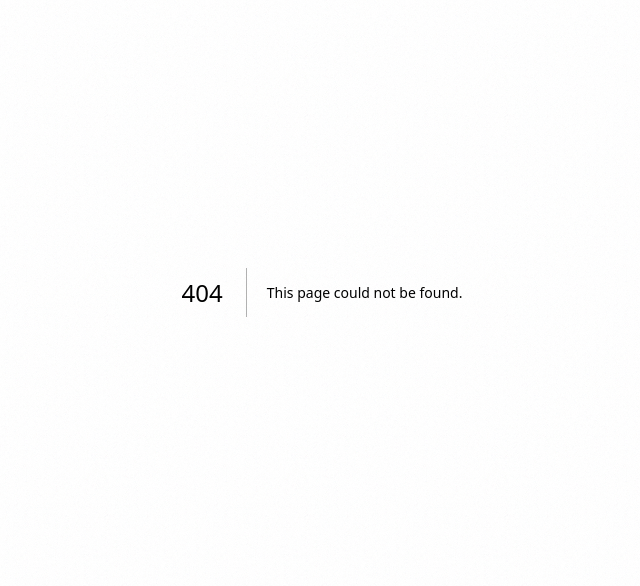
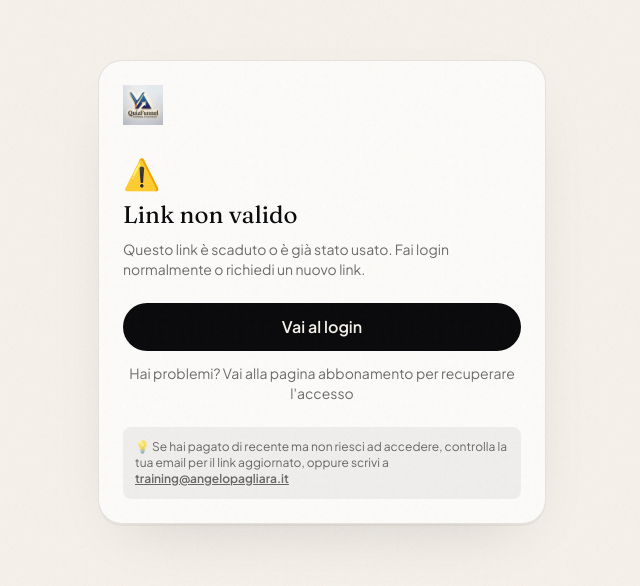
Before and after one commit to saam40ac/quizfunnel, a Next.js app: page /login/magic/error in a window 1280 px wide. Before the commit this address had no page. Shown: the part 108-694 px from the top of the page, without its empty margins (318-958 px from the left). Built offline with nearby package versions, Linux system fonts and the light colour scheme.

Commit message:
Create page.tsx

```diff
--- /dev/null
+++ b/src/app/login/magic/error/page.tsx
@@ -0,0 +1,68 @@
+import Link from "next/link";
+
+/**
+ * Pagina di errore per quando il magic link non funziona.
+ *
+ * Viene mostrata dopo redirect dal Route Handler /login/magic quando:
+ * - Il token è mancante (reason=missing)
+ * - Il token è scaduto, già usato, o non esiste (reason=invalid)
+ */
+export default function MagicLinkErrorPage({
+  searchParams,
+}: {
+  searchParams: { reason?: string };
+}) {
+  const reason = searchParams.reason || "invalid";
+
+  const messages: Record<string, string> = {
+    missing: "Link non valido. Manca il token di accesso.",
+    invalid:
+      "Questo link è scaduto o è già stato usato. Fai login normalmente o richiedi un nuovo link.",
+  };
+
+  return (
+    <main className="grid min-h-screen place-items-center px-6">
+      <div className="card w-full max-w-md">
+        <Link href="/" className="inline-block">
+          {/* eslint-disable-next-line @next/next/no-img-element */}
+          <img
+            src="/branding/logo-quizfunnel-full.jpg"
+            alt="QuizFunnel"
+            className="h-10 w-auto"
+          />
+        </Link>
+
+        <div className="mt-6">
+          <div className="text-3xl">⚠️</div>
+          <h1 className="mt-2 font-display text-2xl">Link non valido</h1>
+          <p className="mt-2 text-sm text-ink/60">
+            {messages[reason] || messages.invalid}
+          </p>
+        </div>
+
+        <div className="mt-6 space-y-3">
+          <Link href="/login" className="btn-primary block w-full text-center">
+            Vai al login
+          </Link>
+          <Link
+            href="/dashboard/billing"
+            className="block w-full text-center text-sm text-ink/60 hover:underline"
+          >
+            Hai problemi? Vai alla pagina abbonamento per recuperare l'accesso
+          </Link>
+        </div>
+
+        <p className="mt-6 rounded-lg bg-ink/5 p-3 text-xs text-ink/60">
+          💡 Se hai pagato di recente ma non riesci ad accedere, controlla la tua
+          email per il link aggiornato, oppure scrivi a{" "}
+          <a
+            href="mailto:training@angelopagliara.it"
+            className="font-semibold underline"
+          >
+            training@angelopagliara.it
+          </a>
+        </p>
+      </div>
+    </main>
+  );
+}
```
